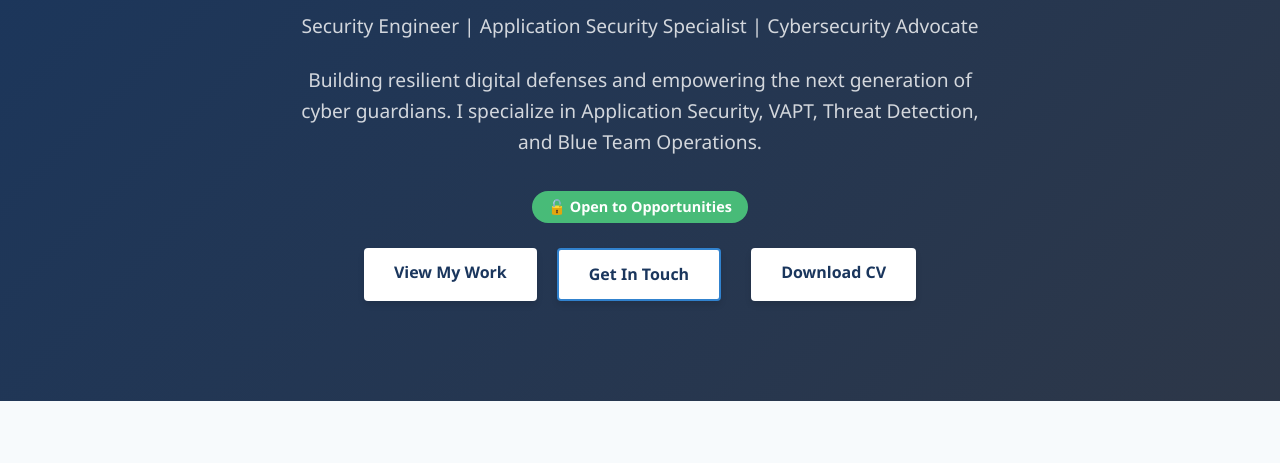
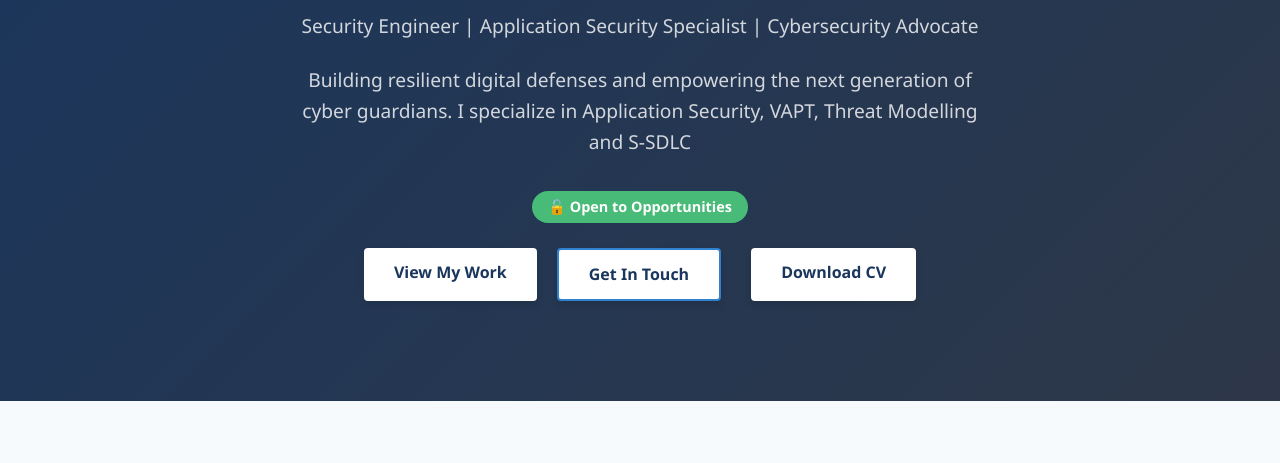
Before and after one commit to Favson/Favour-Adebisi-Portfolio, a plain HTML site: page index.html in a window 1280 px wide. Shown: the part 213-676 px from the top of the page. Drawn offline with Linux system fonts and the light colour scheme.

```diff
--- a/index.html
+++ b/index.html
@@ -618,7 +618,7 @@
         <div class="container">
             <h1>Favour Momooluwa Adebisi</h1>
             <p>Security Engineer | Application Security Specialist | Cybersecurity Advocate</p>
-            <p>Building resilient digital defenses and empowering the next generation of cyber guardians. I specialize in Application Security, VAPT, Threat Detection, and Blue Team Operations.</p>
+            <p>Building resilient digital defenses and empowering the next generation of cyber guardians. I specialize in Application Security, VAPT, Threat Modelling and S-SDLC</p>
             <div class="open-tag">🔓 Open to Opportunities</div>
             <div class="hero-btns" style="margin-top: 25px;">
                 <a href="#projects" class="btn">View My Work</a>
```
